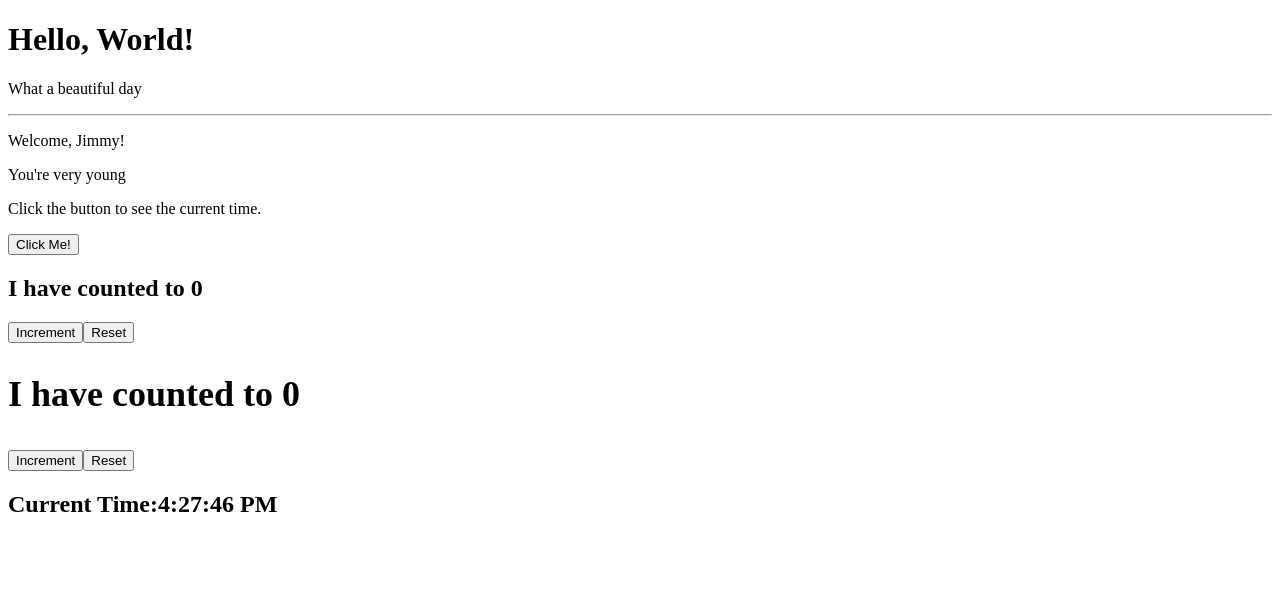
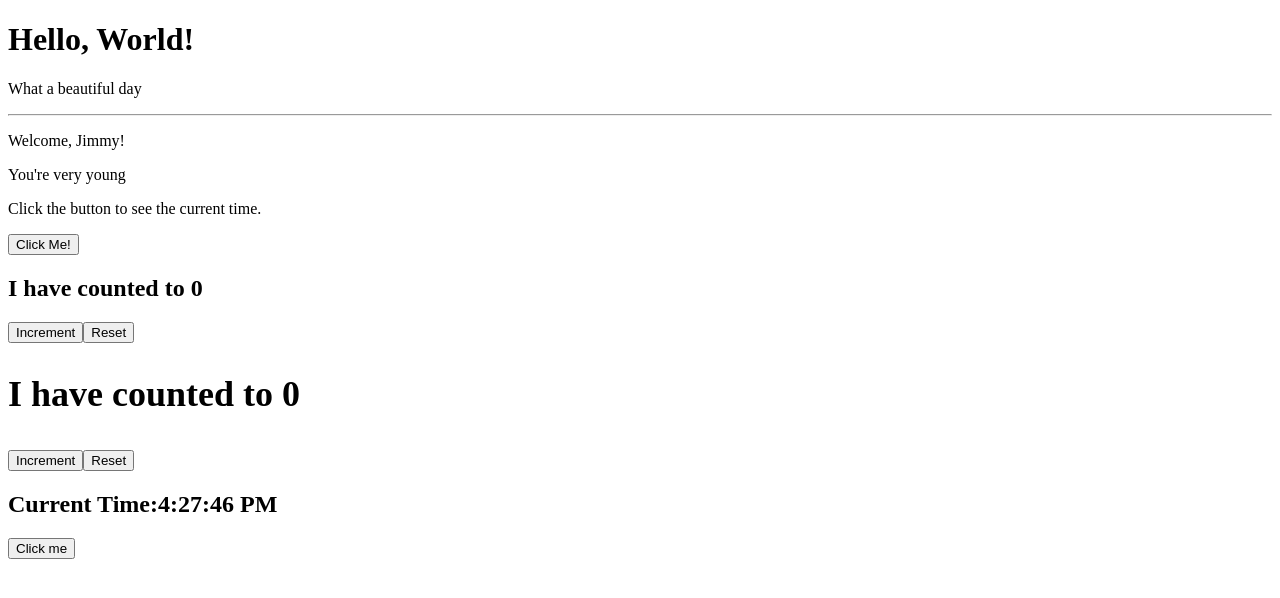
Before and after one commit to gabrieleprovenzano/react, a React (Vite) app in the folder latest/: page / in a window 1280 px wide. Shown: the top 598 px of the page. Built offline with nearby package versions, Linux system fonts and the light colour scheme.

Commit message:
Add files via upload

```diff
--- a/latest/src/App.jsx
+++ b/latest/src/App.jsx
@@ -3,6 +3,7 @@ import { Clock } from "./Clock";
 import { Counter } from "./Counter";
 import { CounterDisplay } from "./CounterDisplay";
 import { HelloWorld } from "./HelloWorld";
+import { MouseClicker } from "./MouseClicker";
 import Welcome  from "./Welcome";
 import { YourAge } from "./YourAgeIs";
 
@@ -18,5 +19,6 @@ export function App() {
         <Counter />
         <CounterDisplay />
         <Clock />
+        <MouseClicker />
     </div>
 )}
--- a/latest/src/Clock.jsx
+++ b/latest/src/Clock.jsx
@@ -1,6 +1,5 @@
 import { useEffect, useState } from "react"
 export function Clock() {
-    console.log("setting up clock");
     const [date, setDate] = useState(new Date())
     useEffect(()=> {
         const intervalId = setInterval(()=> {
--- a/latest/src/MouseClicker.jsx
+++ b/latest/src/MouseClicker.jsx
@@ -1,6 +1,12 @@
 export function MouseClicker() {
     function handleButtonClick(event) {
-        console.log(event)
+        console.log(event.currentTarget.name)
     }
-    return <button onClick={handleButtonClick}>Click me</button>
+    return (
+        <div>
+    <button name="btn1" onClick={handleButtonClick}>
+        Click me
+    </button>
+    </div>
+    )
 }
```
